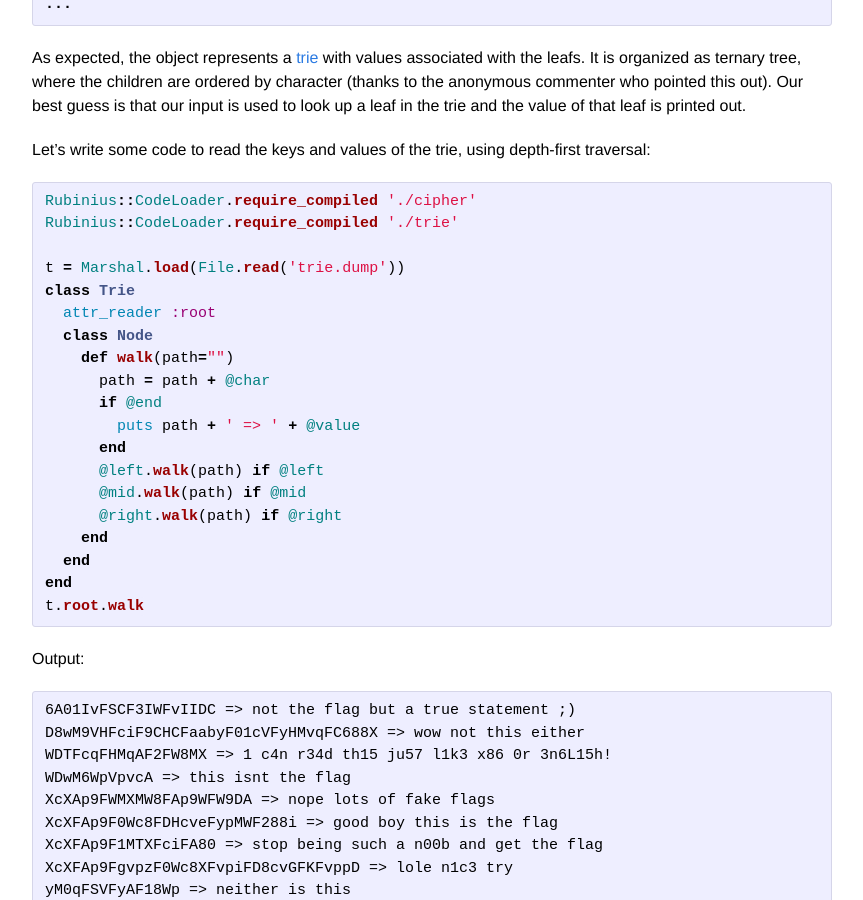
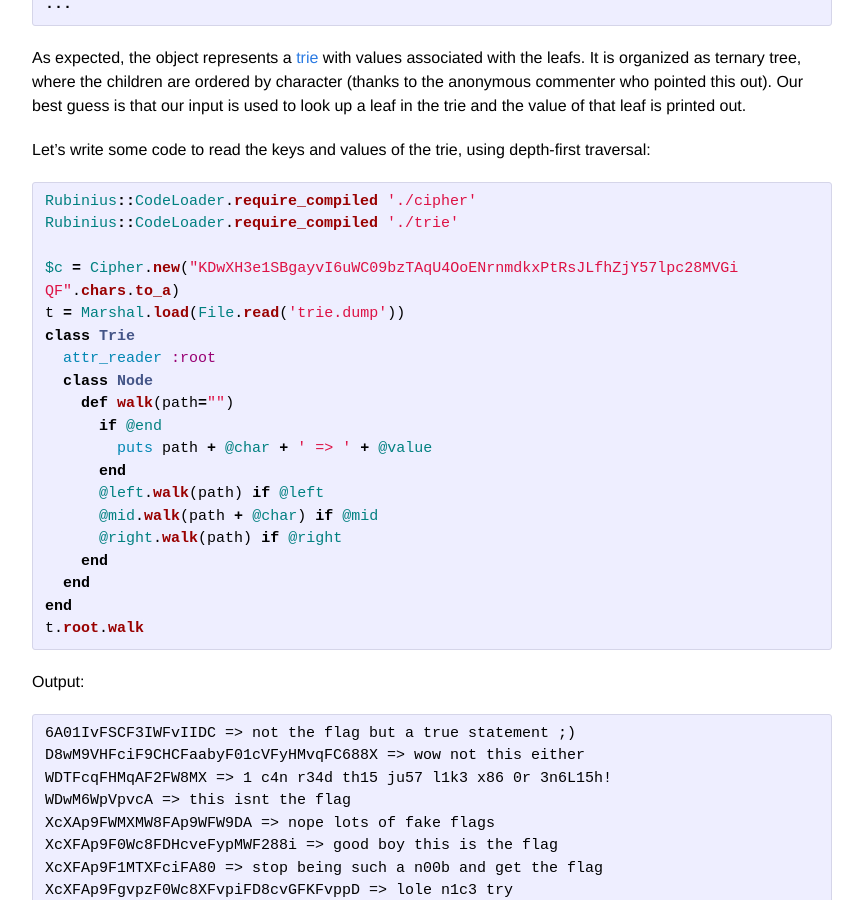
Before and after one commit to kitctf/www, a Jekyll site: the page built from _posts/2015-03-02-sullivan-square.md, in a window 1280 px wide and 900 px high, scrolled down 4101 px. Shown: the whole window, without its empty margins (208-1071 px from the left). Built offline with Jekyll 4.4.1, drawn with Linux system fonts in a browser that asks for light colours.

Commit message:
fix error in sullivan square hack

```diff
--- a/_posts/2015-03-02-sullivan-square.md
+++ b/_posts/2015-03-02-sullivan-square.md
@@ -208,17 +208,17 @@ depth-first traversal:
 Rubinius::CodeLoader.require_compiled './cipher'
 Rubinius::CodeLoader.require_compiled './trie'
 
+$c = Cipher.new("KDwXH3e1SBgayvI6uWC09bzTAqU4OoENrnmdkxPtRsJLfhZjY57lpc28MVGi QF".chars.to_a)
 t = Marshal.load(File.read('trie.dump'))
 class Trie
   attr_reader :root
   class Node
     def walk(path="")
-      path = path + @char
       if @end
-        puts path + ' => ' + @value
+        puts path + @char + ' => ' + @value
       end
       @left.walk(path) if @left
-      @mid.walk(path) if @mid
+      @mid.walk(path + @char) if @mid
       @right.walk(path) if @right
     end
   end
```
